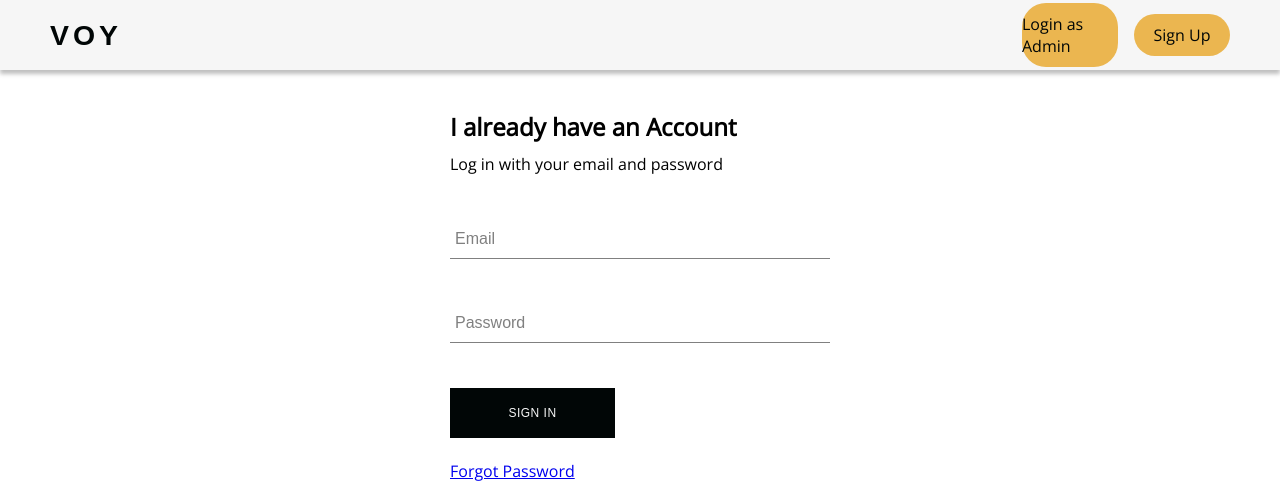
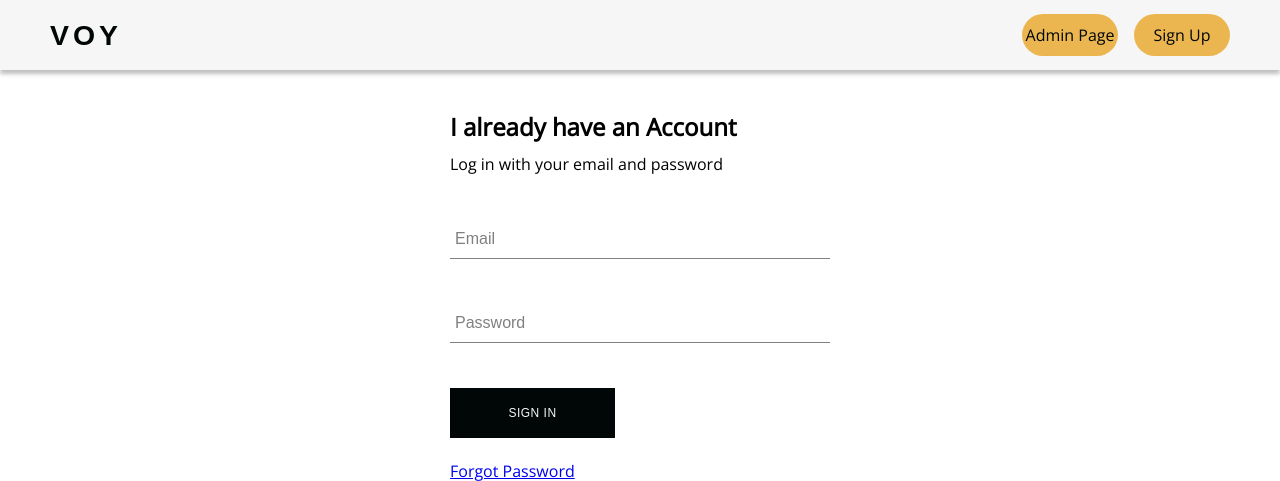
Before and after one commit to Voice-Of-Youth/voy-v2, a PHP site: page /voy/application/view/login.php in a window 1280 px wide. Shown: the top 481 px of the page. Run offline with PHP 8.4, Linux system fonts and the light colour scheme; some web fonts are replaced.

Commit message:
button changes

```diff
--- a/application/view/login.php
+++ b/application/view/login.php
@@ -44,7 +44,7 @@
           } else {
             echo "<li id='nav-button-dynamic' class='navbar-menu-item navbar-btn'>";
             // echo "<a href='../application/view/login.php'>Signin</a>";
-            echo "<a href='./admin/login.php' class='btn-link link'>Login as Admin</a>";
+            echo "<a href='./admin/login.php' class='btn-link link'>Admin Page</a>";
             echo "</li>";
 
             echo "<li id='nav-button-dynamic' class='navbar-menu-item navbar-btn'>";
```
